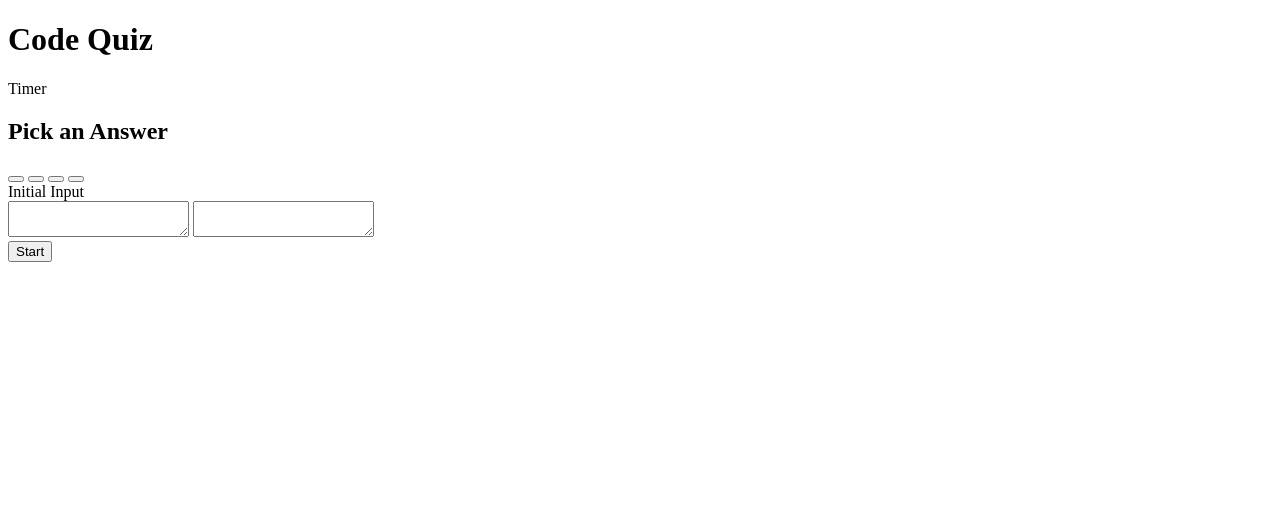
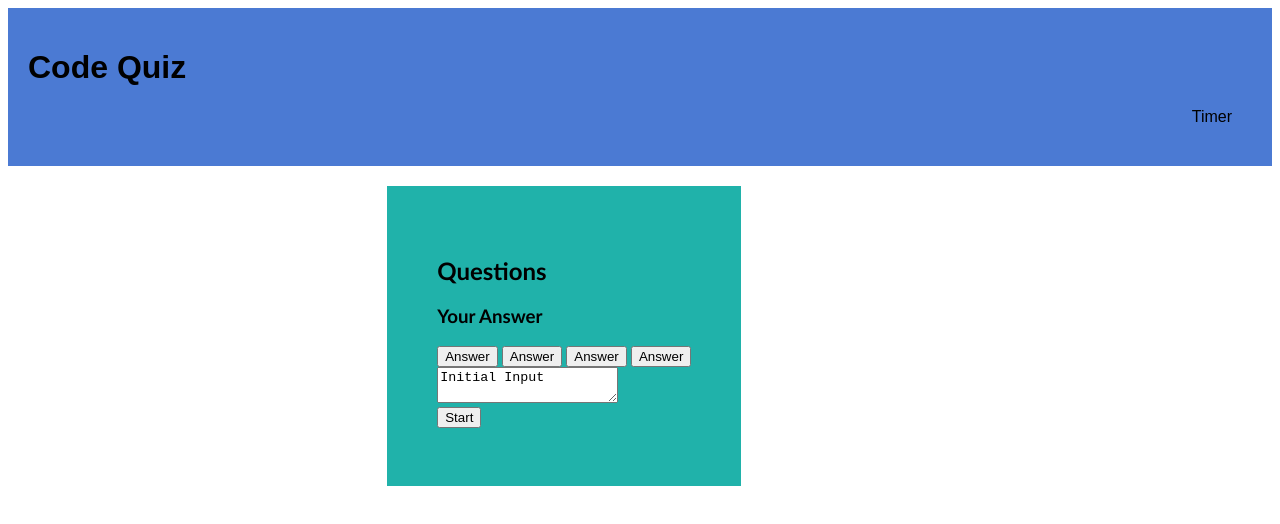
Before and after one commit to amackenzie26/code-quiz-project, a plain HTML site: page index.html in a window 1280 px wide. Drawn offline with Linux system fonts and the light colour scheme.

Commit message:
CSS and JS pseudo

```diff
--- a/index.html
+++ b/index.html
@@ -17,7 +17,7 @@
       </header>
       <div class="quiz-box">
         <div class="question-box">
-          <h2>Pick an Answer</h2>
+          <h2>Questions</h2>
         </div>
         <div class="questions">
             <div id="q1" class="quiz-q"></div>
@@ -32,23 +32,24 @@
         </div>
         <div class="answer-area">
           <div>
-            <button id="button1" class="ansButton"></button>
-            <button id="button1" class="ansButton"></button>
-            <button id="button1" class="ansButton"></button>
-            <button id="button1" class="ansButton"></button>
+            <h3>Your Answer</h3>
+            <button id="button1" class="ansButton">Answer</button>
+            <button id="button2" class="ansButton">Answer</button>
+            <button id="button3" class="ansButton">Answer</button>
+            <button id="button4" class="ansButton">Answer</button>
           </div>
         </div>
         <div class="initial-input-prompt">
             <div>
             <div class="initial-input">
-                <div>Initial Input</div>
+                <textarea>Initial Input</textarea>
             </div>
             </div>
         </div>
         <div class="score-card">
             <div>
-                <textarea class="initals"></textarea>
-                <textarea class="score"></textarea>
+                <div class="initals"></div>
+                <div class="score"></div>
             </div>
         </div>
         <div class="start-button">
--- a/script.js
+++ b/script.js
@@ -0,0 +1,18 @@
+Pseudocode for code quiz project
+
+What: I am creating a quiz game using HTML, CSS, and Javascript
+with a responsive user interface. It needs a start button, a timer, buttons
+for answers, and fill blanks for answers. It also needs a time limit that
+reaches 0 or all questions answered. It also needs the game to end and
+a option to save users initials and score.
+
+How:
+
+HTML: My html will need a header at the top, div(box) for the questions,
+miltiple choice buttons for those questions. It will need a div within the header for the timer.
+
+CSS: I will need to style the header, the header fonts, the timer, and the div with my quiz questions in it, as well as the fonts and buttons within the questions in that div.
+
+JS: Timer - I will need to make a function to start the timer by clicking a button and I will need algorithms to decrimate the time on the timer. It will need a starting time and will need to give a score when time is 0.
+Questions box - Questions will need a function to cycle through. It needs to compare users answers (button clicks) to the correct answer and record either a true or false answer. It will keep or subtract time and that answer will add or subtract from their total score. It will make the previous question disappear and then next question appear.
+Final Score: If the timer reaches zero or all questions are answer, a new box or screen with a form will appear asking in on section for the users initial, and displaying their score in the section below. It will have a save button which will need to record both the intials entered and the score recorded.
--- a/style.css
+++ b/style.css
@@ -1,9 +1,20 @@
 *{
-
+    box-sizing: border-box;
+    color: black;
 }
 
 .big-box{
+    display:flex;
+    flex-wrap: wrap;
+    margin: 0 auto;
+}
 
+header{
+    padding: 20px;
+    width: 100%;
+    font-family: sans-serif;
+    background-color: rgb(75, 122, 211);
+    color: #ffffff;
 }
 
 h1{
@@ -11,11 +22,24 @@ h1{
 }
 
 .timer{
-
+    padding-bottom: 0px;
+    margin-right: 20px;
+    margin-bottom: 20px;
+    float: right;
+    font-family: sans-serif,
+    font-size: 20px;
 }
 
 .quiz-box{
-
+    margin-top: 20px;
+    margin-bottom: 20px;
+    margin-left: 30%;
+    margin-right: 30%;
+    padding: 50px;
+    min-height: 300px;
+    font-family: 'Gill Sans', 'Gill Sans MT', Calibri, 'Trebuchet MS', sans-serif;
+    background-color: lightseagreen;
+    color:black;
 }
 
 .question-box{
@@ -30,12 +54,16 @@ h1{
 
 }
 
+h3{
+
+}
+
 .answer-area{
 
 }
 
 .ansButton{
-
+display: inline-flex;
 }
 
 .initial-input-prompt{
```
